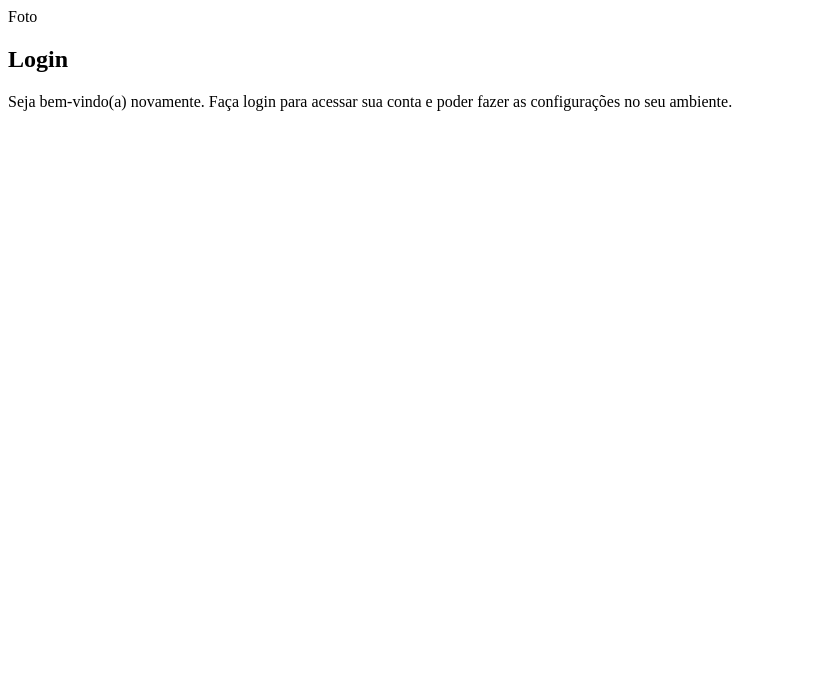
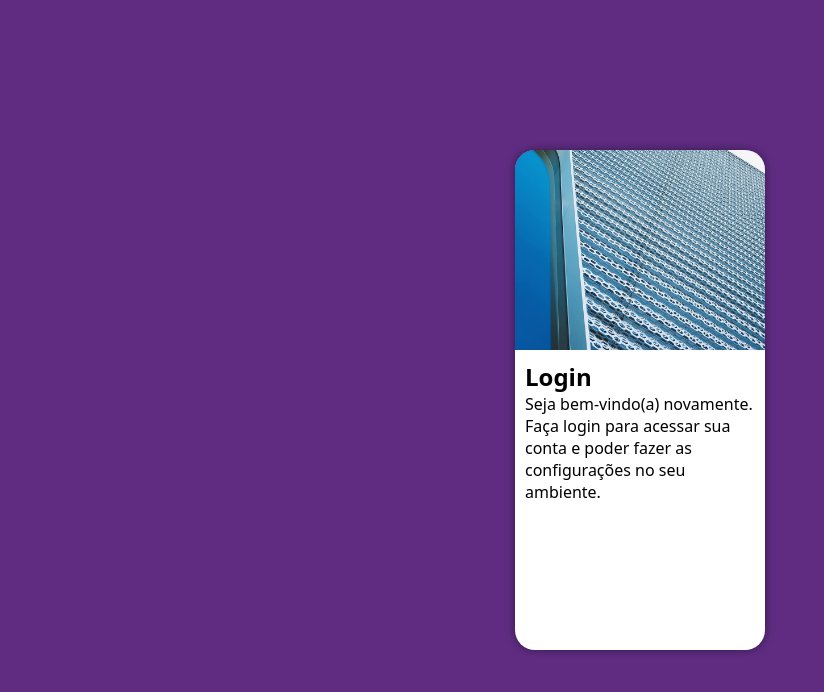
Before and after one commit to Fernando-s-r/projeto-login, a plain HTML site: page index.html in a window 1280 px wide. Shown: the whole page, without its empty margins (0-824 px from the left). Drawn offline with Linux system fonts and the light colour scheme.

Commit message:
atualização

```diff
--- a/estilos/style.css
+++ b/estilos/style.css
@@ -1 +1,53 @@
 @charset "UTF=8";
+
+/*
+      paleta de cores
+      verde: #49a09d
+      Liláis: #5f2c82
+*/
+
+* {
+    font-family: system-ui, -apple-system, BlinkMacSystemFont, 'Segoe UI', Roboto, Oxygen, Ubuntu, Cantarell, 'Open Sans', 'Helvetica Neue', sans-serif;
+    padding: 0px;
+    margin: 0px;
+    box-sizing: border-box;
+     }
+
+     body, html {
+        background-color: #5f2c82;
+        height: 100vh;
+        width: 100vw;
+     }
+
+     main {
+        position: relative;
+        height: 100vh;
+        width: 100vw;
+     }
+
+     section#login {
+        position: absolute;
+        top:50%;
+        left: 50%;
+        transform: translate(-50%, -50%);
+        overflow: hidden;
+        background-color: white;
+        width: 250px;
+        height: 500px;
+        border-radius: 20px;
+        box-shadow: 0px 0px 10px rgba(0, 0, 0, 0.432);
+     }
+
+     section#login > div#img {
+        display: block;
+        background: #5f2c82 url(../img/metal.jpg) no-repeat;
+        background-size: cover;
+        background-position: left bottom;
+        height: 200px;
+    }
+
+    section#login > div#formulario {
+        display: block;
+        padding: 10px;
+
+    }
--- a/index.html
+++ b/index.html
@@ -10,7 +10,7 @@
     <main>
          <section id="login">
             <div id="img">
-                 Foto
+
             </div>
 
             <div id="formulario">
```
